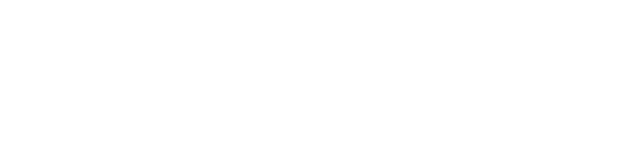
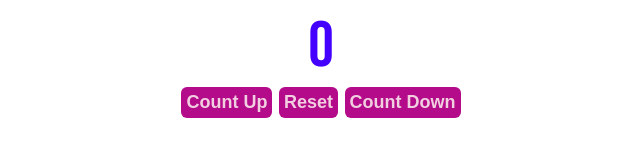
Before and after one commit to faruk-alam/js-app-challenge, a plain HTML site: page counter/index.html in a window 1280 px wide. Shown: the whole page, without its empty margins (319-959 px from the left). Drawn offline with Linux system fonts and the light colour scheme.

Commit message:
counter project completed

```diff
--- a/counter/app.js
+++ b/counter/app.js
@@ -0,0 +1,18 @@
+const labelCount = document.getElementById("labelCount")
+const btnUp = document.getElementById("btnUp")
+const btnReset = document.getElementById("btnReset")
+const btnDown = document.getElementById("btnDown")
+let count = 0;
+
+btnUp.addEventListener("click", () => {
+    count++;
+    labelCount.textContent = count;
+})
+btnReset.addEventListener("click", () => {
+    count = 0;
+    labelCount.textContent = count;
+})
+btnDown.addEventListener("click", () => {
+    count--;
+    labelCount.textContent = count;
+})
--- a/counter/index.html
+++ b/counter/index.html
@@ -4,8 +4,20 @@
     <meta charset="UTF-8">
     <meta name="viewport" content="width=device-width, initial-scale=1.0">
     <title>counter</title>
+    <link rel="stylesheet" href="style.css">
+    <link rel="preconnect" href="https://fonts.googleapis.com">
+    <link rel="preconnect" href="https://fonts.gstatic.com" crossorigin>
+    <link href="https://fonts.googleapis.com/css2?family=Bebas+Neue&display=swap" rel="stylesheet">
 </head>
 <body>
-    <label id="" for="count"></label>
+    <label id="labelCount" for="count">0</label>
+    <div class="button-section">
+        <button id="btnUp" class="btn">Count Up</button>
+        <button id="btnReset" class="btn">Reset</button>
+        <button id="btnDown" class="btn">Count Down</button>
+
+        <script src="app.js"></script>
+    </div>
+
 </body>
 </html>
--- a/counter/style.css
+++ b/counter/style.css
@@ -0,0 +1,28 @@
+body{
+    font-family: "Bebas Neue", sans-serif;
+}
+label{
+    display: block;
+    text-align: center;
+    font-size: 4em;
+    font-weight: lighter;
+    color: rgb(68, 0, 255);
+}
+.button-section{
+    text-align: center;
+}
+.btn{
+    border: none;
+    border-radius: 6px;
+    padding: 5px;
+    margin: 2px;
+    background-color: rgb(179, 11, 137);
+    font-size: large;
+    font-weight: bold;
+    color: #f1cfe0;
+    transition: all 0.30s;
+    cursor: pointer;
+}
+.btn:hover{
+    background-color: rgb(226, 53, 183);
+}
```
